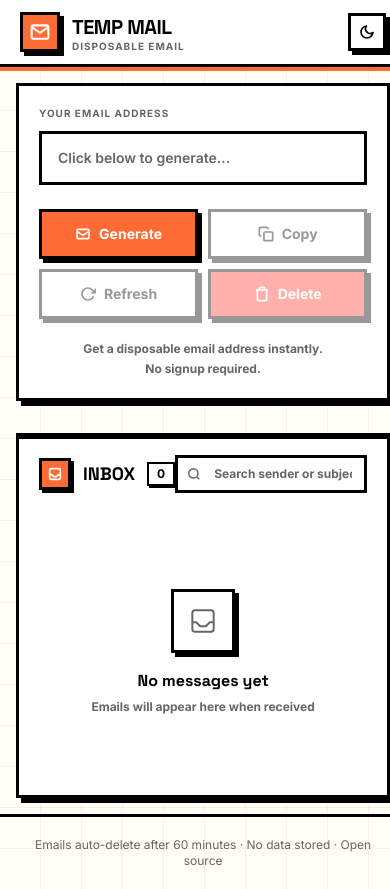
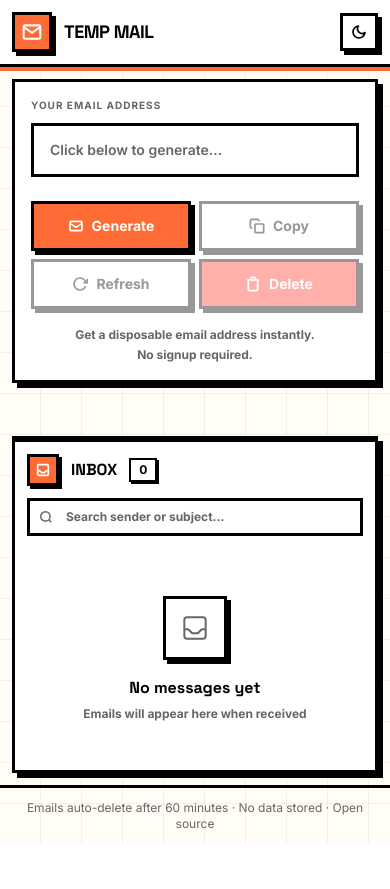
Before and after one commit to srfwtgh/Tempmail-service-, a React (Vite) app in the folder client/: page / in a window 390 px wide. After the commit the page ends 844 px from the top, so only its background shows below. Built offline with nearby package versions, Linux system fonts and the light colour scheme.

Commit message:
fix mobile: prevent initial zoom, reduce padding/spacing across components

```diff
--- a/client/index.html
+++ b/client/index.html
@@ -2,7 +2,7 @@
 <html lang="en" class="dark">
   <head>
     <meta charset="UTF-8" />
-    <meta name="viewport" content="width=device-width, initial-scale=1.0" />
+    <meta name="viewport" content="width=device-width, initial-scale=1.0, maximum-scale=1.0, user-scalable=no" />
     <title>Temp Mail — Disposable Email</title>
     <meta name="description" content="Instant disposable email addresses. No signup, no spam, complete privacy." />
     <link rel="preconnect" href="https://fonts.googleapis.com" />
--- a/client/src/App.jsx
+++ b/client/src/App.jsx
@@ -159,7 +159,7 @@
           onSearchChange={setSearchQuery}
         />
 
-        <footer className="lg:col-span-2 text-center text-xs py-5 px-6 neo-divider" style={{ color: 'var(--neo-text-muted)' }}>
+        <footer className="lg:col-span-2 text-center text-xs py-3 lg:py-5 px-3 lg:px-6 neo-divider" style={{ color: 'var(--neo-text-muted)' }}>
           Emails auto-delete after 60 minutes &middot; No data stored &middot; Open source
         </footer>
       </div>
--- a/client/src/components/EmailPanel.jsx
+++ b/client/src/components/EmailPanel.jsx
@@ -2,8 +2,8 @@
   const btnBase = 'rounded-none px-4 py-3 text-sm font-bold transition-all disabled:opacity-40 disabled:cursor-not-allowed disabled:transform-none flex items-center justify-center gap-2'
 
   return (
-    <aside className="p-4 lg:p-6 lg:border-r-3 lg:border-[var(--neo-border)] lg:min-h-0 lg:overflow-y-auto">
-      <div className="neo-card rounded-none p-5 lg:p-7 animate-fade-up">
+    <aside className="p-3 lg:p-6 lg:border-r-3 lg:border-[var(--neo-border)] lg:min-h-0 lg:overflow-y-auto">
+      <div className="neo-card rounded-none p-4 lg:p-7 animate-fade-up">
         <div className="mb-6">
           <label className="text-[10px] font-bold tracking-widest uppercase mb-2.5 block" style={{ color: 'var(--neo-text-muted)' }}>
             Your email address
@@ -20,7 +20,7 @@
           </div>
         </div>
 
-        <div className="grid grid-cols-2 gap-2.5 mb-5">
+        <div className="grid grid-cols-2 gap-2 mb-4">
           <button onClick={onGenerate} disabled={generating} className={`${btnBase} neo-btn-accent rounded-none`}>
             {generating ? (
               <svg className="w-4 h-4 animate-spin" fill="none" viewBox="0 0 24 24">
@@ -62,16 +62,16 @@
 
         {email && (
           <div className="neo-divider pt-4 animate-fade-in">
-            <div className="grid grid-cols-2 gap-3">
-              <div className="neo-card rounded-none px-4 py-3 text-center" style={{ boxShadow: '3px 3px 0 0 var(--neo-shadow)' }}>
-                <p className="text-2xl font-black text-accent leading-none" style={{ fontFamily: "'Space Grotesk', sans-serif" }}>{messageCount}</p>
-                <p className="text-[10px] font-bold tracking-wider uppercase mt-1.5" style={{ color: 'var(--neo-text-muted)' }}>Messages</p>
+            <div className="grid grid-cols-2 gap-2">
+              <div className="neo-card rounded-none px-3 lg:px-4 py-2 lg:py-3 text-center" style={{ boxShadow: '3px 3px 0 0 var(--neo-shadow)' }}>
+                <p className="text-xl lg:text-2xl font-black text-accent leading-none" style={{ fontFamily: "'Space Grotesk', sans-serif" }}>{messageCount}</p>
+                <p className="text-[9px] lg:text-[10px] font-bold tracking-wider uppercase mt-1" style={{ color: 'var(--neo-text-muted)' }}>Messages</p>
               </div>
-              <div className="neo-card rounded-none px-4 py-3 text-center" style={{ boxShadow: '3px 3px 0 0 var(--neo-shadow)' }}>
-                <p className="text-2xl font-black leading-none" style={{ fontFamily: "'Space Grotesk', sans-serif", color: 'var(--neo-text)' }}>
+              <div className="neo-card rounded-none px-3 lg:px-4 py-2 lg:py-3 text-center" style={{ boxShadow: '3px 3px 0 0 var(--neo-shadow)' }}>
+                <p className="text-xl lg:text-2xl font-black leading-none" style={{ fontFamily: "'Space Grotesk', sans-serif", color: 'var(--neo-text)' }}>
                   {email ? 'Live' : '—'}
                 </p>
-                <p className="text-[10px] font-bold tracking-wider uppercase mt-1.5" style={{ color: 'var(--neo-text-muted)' }}>Status</p>
+                <p className="text-[9px] lg:text-[10px] font-bold tracking-wider uppercase mt-1" style={{ color: 'var(--neo-text-muted)' }}>Status</p>
               </div>
             </div>
           </div>
--- a/client/src/components/InboxView.jsx
+++ b/client/src/components/InboxView.jsx
@@ -2,23 +2,23 @@
 
 export default function InboxView({ messages, onQuickView, searchQuery, onSearchChange }) {
   return (
-    <main className="flex flex-col min-h-0 p-4 lg:p-6 lg:pt-6">
+    <main className="flex flex-col min-h-0 p-3 lg:p-6 lg:pt-6">
       <div className="neo-card rounded-none flex flex-col flex-1 min-h-0 animate-fade-up">
         {/* Header */}
-        <div className="flex items-center justify-between px-5 lg:px-6 py-4 neo-divider shrink-0">
+        <div className="flex flex-col sm:flex-row sm:items-center sm:justify-between gap-3 px-3 lg:px-6 py-3 lg:py-4 neo-divider shrink-0">
           <div className="flex items-center gap-3">
             <div className="flex items-center justify-center w-8 h-8 bg-accent border-3 border-[#000] shrink-0" style={{ boxShadow: '3px 3px 0 0 #000' }}>
               <svg className="w-4 h-4 text-white" fill="none" stroke="currentColor" viewBox="0 0 24 24">
                 <path strokeLinecap="round" strokeLinejoin="round" strokeWidth={2.5} d="M20 13V6a2 2 0 00-2-2H6a2 2 0 00-2 2v7m16 0v5a2 2 0 01-2 2H6a2 2 0 01-2-2v-5m16 0h-2.586a1 1 0 00-.707.293l-2.414 2.414a1 1 0 01-.707.293h-3.172a1 1 0 01-.707-.293l-2.414-2.414A1 1 0 006.586 13H4" />
               </svg>
             </div>
-            <h2 className="text-lg font-black uppercase" style={{ fontFamily: "'Space Grotesk', sans-serif", color: 'var(--neo-text)' }}>Inbox</h2>
+            <h2 className="text-base sm:text-lg font-black uppercase" style={{ fontFamily: "'Space Grotesk', sans-serif", color: 'var(--neo-text)' }}>Inbox</h2>
             <span className="neo-badge text-xs font-bold px-2 py-0.5">
               {messages.length}
             </span>
           </div>
 
-          <div className="relative w-48 lg:w-56">
+          <div className="relative w-full sm:w-48 lg:w-56">
             <svg className="absolute left-3 top-1/2 -translate-y-1/2 w-3.5 h-3.5 pointer-events-none" style={{ color: 'var(--neo-text-muted)' }} fill="none" stroke="currentColor" viewBox="0 0 24 24">
               <circle cx="11" cy="11" r="8" strokeWidth={2.5} />
               <line x1="21" y1="21" x2="16.65" y2="16.65" strokeWidth={2.5} />
@@ -36,7 +36,7 @@
         {/* Messages */}
         <div className="flex-1 overflow-y-auto">
           {!messages || messages.length === 0 ? (
-            <div className="flex flex-col items-center justify-center py-20" style={{ color: 'var(--neo-text-muted)' }}>
+            <div className="flex flex-col items-center justify-center py-12 lg:py-20" style={{ color: 'var(--neo-text-muted)' }}>
               <div className="w-16 h-16 neo-card rounded-none flex items-center justify-center mb-4" style={{ boxShadow: '4px 4px 0 0 var(--neo-shadow)' }}>
                 <svg className="w-8 h-8" fill="none" stroke="currentColor" viewBox="0 0 24 24">
                   <path strokeLinecap="round" strokeLinejoin="round" strokeWidth={1.5} d="M20 13V6a2 2 0 00-2-2H6a2 2 0 00-2 2v7m16 0v5a2 2 0 01-2 2H6a2 2 0 01-2-2v-5m16 0h-2.586a1 1 0 00-.707.293l-2.414 2.414a1 1 0 01-.707.293h-3.172a1 1 0 01-.707-.293l-2.414-2.414A1 1 0 006.586 13H4" />
@@ -52,7 +52,7 @@
               {messages.slice(0, 20).map((msg) => (
                 <div
                   key={msg.id}
-                  className="msg-item group flex items-start gap-4 px-5 lg:px-6 py-4 neo-row-hover cursor-pointer"
+                  className="msg-item group flex items-start gap-3 lg:gap-4 px-3 lg:px-6 py-3 lg:py-4 neo-row-hover cursor-pointer"
                   onClick={() => onQuickView(msg)}
                 >
                   <div className="w-10 h-10 neo-card rounded-none flex items-center justify-center shrink-0 mt-0.5" style={{ boxShadow: '3px 3px 0 0 var(--neo-shadow)' }}>
--- a/client/src/components/Navbar.jsx
+++ b/client/src/components/Navbar.jsx
@@ -1,7 +1,7 @@
 export default function Navbar({ email, messageCount, autoRefresh, onToggleAutoRefresh, darkMode, onToggleDark }) {
   return (
     <header className="lg:col-span-2 neo-nav sticky top-0 z-30">
-      <div className="flex items-center justify-between px-5 lg:px-8 py-3 max-w-full">
+      <div className="flex items-center justify-between px-3 lg:px-8 py-3 max-w-full">
         <div className="flex items-center gap-3">
           <div className="flex items-center justify-center w-10 h-10 bg-accent border-3 border-[#000] shrink-0" style={{ boxShadow: '4px 4px 0 0 #000' }}>
             <svg className="w-5 h-5 text-white" viewBox="0 0 24 24" fill="none" stroke="currentColor" strokeWidth="2.5">
@@ -10,16 +10,16 @@
             </svg>
           </div>
           <div>
-            <h1 className="text-xl font-black tracking-tight uppercase" style={{ fontFamily: "'Space Grotesk', sans-serif", color: 'var(--neo-text)' }}>
+            <h1 className="text-lg sm:text-xl font-black tracking-tight uppercase" style={{ fontFamily: "'Space Grotesk', sans-serif", color: 'var(--neo-text)' }}>
               Temp Mail
             </h1>
-            <p className="text-[10px] tracking-widest uppercase font-bold leading-none" style={{ color: 'var(--neo-text-muted)' }}>
+            <p className="hidden sm:block text-[10px] tracking-widest uppercase font-bold leading-none" style={{ color: 'var(--neo-text-muted)' }}>
               Disposable Email
             </p>
           </div>
         </div>
 
-        <div className="flex items-center gap-2 lg:gap-3">
+        <div className="flex items-center gap-1 sm:gap-2 lg:gap-3">
           <button
             onClick={onToggleDark}
             className="neo-btn rounded-none p-2 flex items-center justify-center"
--- a/client/src/components/QuickViewModal.jsx
+++ b/client/src/components/QuickViewModal.jsx
@@ -50,7 +50,7 @@
         onClick={(e) => e.stopPropagation()}
       >
         {/* Header */}
-        <div className="flex items-start justify-between px-6 pt-6 pb-4 neo-divider shrink-0">
+        <div className="flex items-start justify-between px-4 lg:px-6 pt-4 lg:pt-6 pb-4 neo-divider shrink-0">
           <div className="min-w-0 flex-1 pr-4">
             <h2 className="text-xl font-black truncate" style={{ fontFamily: "'Space Grotesk', sans-serif", color: 'var(--neo-text)' }}>
               {escapeHtml(message.subject || '(No Subject)')}
@@ -86,7 +86,7 @@
         )}
 
         {/* Body */}
-        <div className="flex-1 overflow-y-auto px-6 py-4 text-sm leading-relaxed break-words" style={{ color: 'var(--neo-text)' }}>
+        <div className="flex-1 overflow-y-auto px-4 lg:px-6 py-4 text-sm leading-relaxed break-words" style={{ color: 'var(--neo-text)' }}>
           {!hasContent ? (
             <div className="flex flex-col items-center justify-center py-14" style={{ color: 'var(--neo-text-muted)' }}>
               <svg className="w-10 h-10 mb-3" fill="none" stroke="currentColor" viewBox="0 0 24 24">
@@ -103,7 +103,7 @@
         </div>
 
         {/* Footer */}
-        <div className="flex items-center justify-end px-6 py-4 neo-divider shrink-0">
+        <div className="flex items-center justify-end px-4 lg:px-6 py-4 neo-divider shrink-0">
           <button onClick={onClose} className="neo-btn-accent rounded-none px-5 py-2 text-sm font-bold">
             Close
           </button>
```
